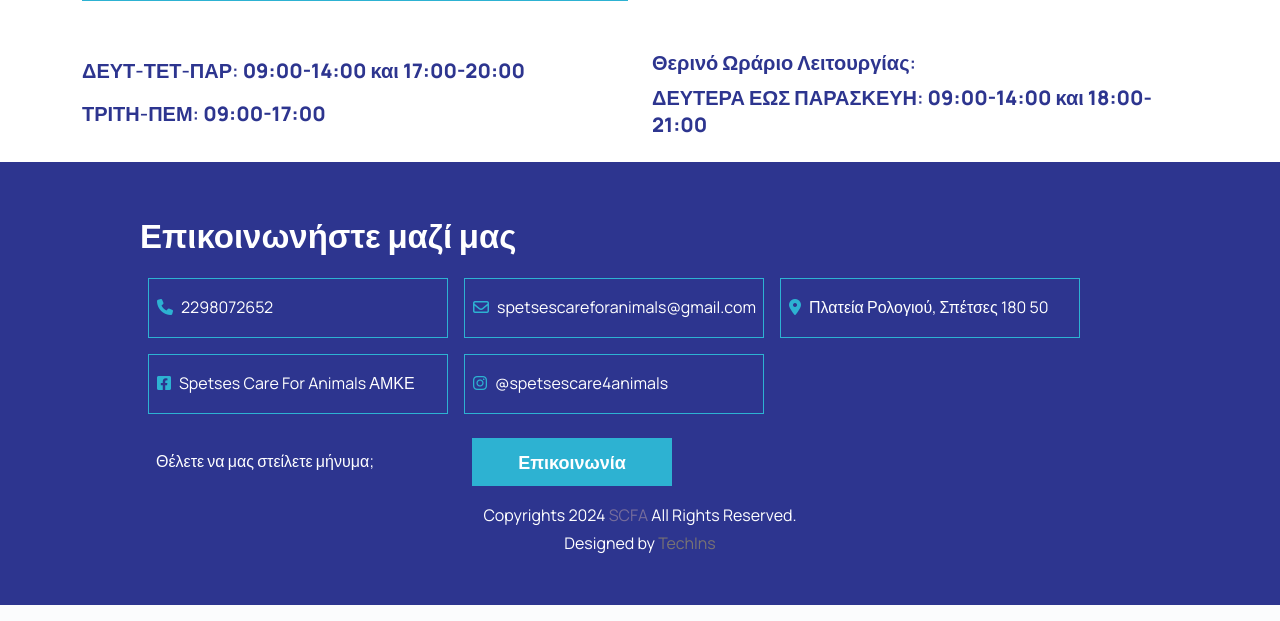
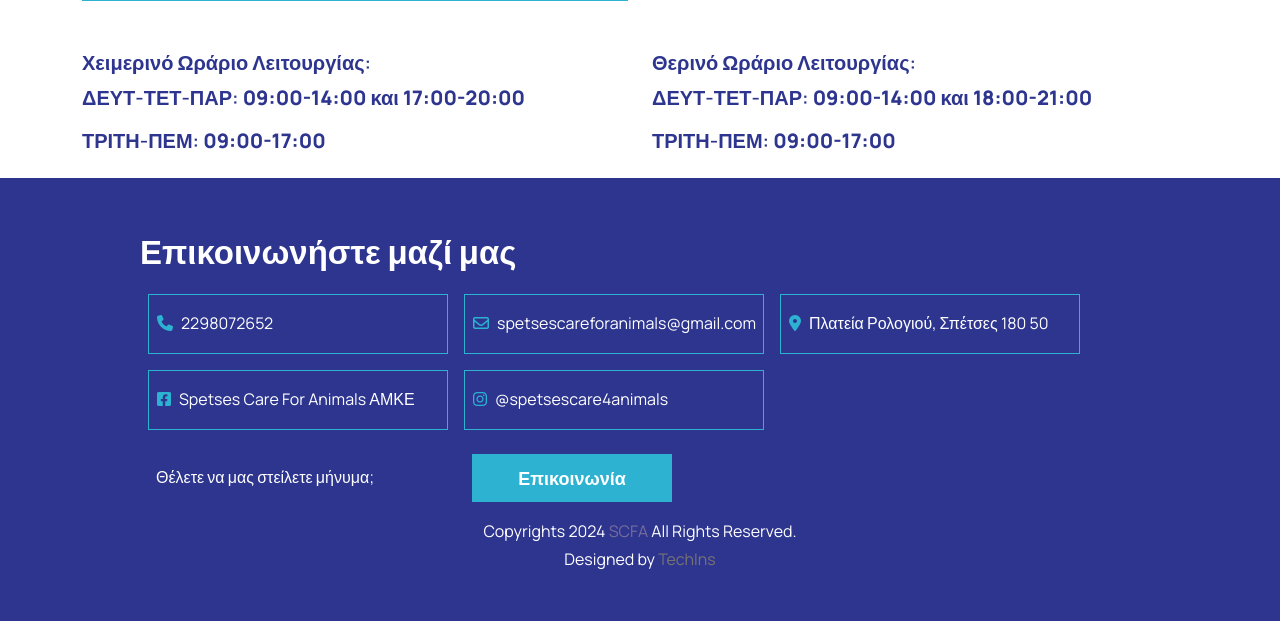
Before and after one commit to TechIns-Software/spetses-care, a PHP site: page /contact in a window 1280 px wide. Shown: the part 1854-2475 px from the top of the page. Run offline with PHP 8.4, Linux system fonts and the light colour scheme; data that the repository does not hold is empty.

Commit message:
change open hours

```diff
--- a/contact/index.php
+++ b/contact/index.php
@@ -20,6 +20,7 @@ if ($_SESSION["language"] == 'greek') {
     $contactUsEmail = "E-mail: spetsescareforanimals@gmail.com";
     $contactUsAddress = "Διεύθυνση: Πλατεία Ρολογιού, Σπέτσες";
 
+    $openHoursTitle = "Χειμερινό  Ωράριο Λειτουργίας: ";
     $openHours1 = "ΔΕΥΤ-ΤΕΤ-ΠΑΡ:";
     $openHours1Value = " 09:00-14:00 και 17:00-20:00";
     $openHours2 = "ΤΡΙΤΗ-ΠΕΜ:";
@@ -132,7 +133,8 @@ navbar($titlePage,$str,$metaArray);
 
                     <div class="col-lg-6 col-md-12 my-2 ">
                         <h4 class="openHoursTitle"><?= $openHoursTitle2 ?> </h4>
-                        <p class="openHours"><?= $openHours3 ?> <span> <?= $openHours3Value ?> </span>
+                        <p class="openHours"><?= $openHours1 ?> <span> <?= $openHours3Value ?> </span>
+                        <p class="openHours"><?= $openHours2 ?> <span> <?= $openHours2Value ?> </span>
                         </p>
                     </div>
 
```
